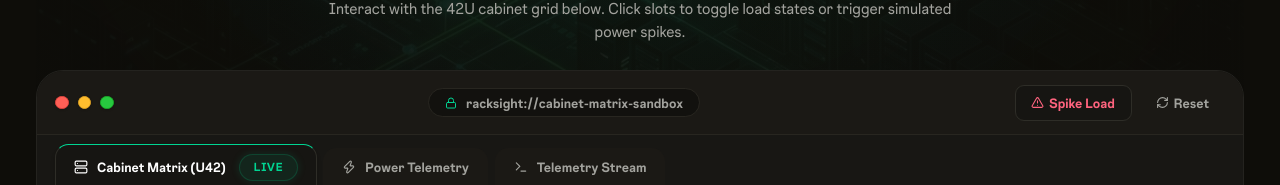
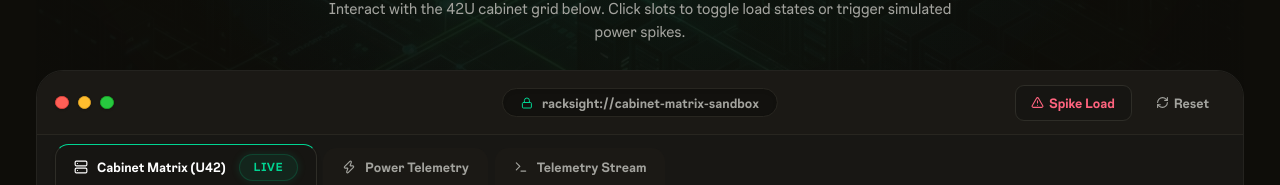
Before and after one commit to sumit-75/RackSight, a Next.js app: page / in a window 1280 px wide. Shown: the part 686-871 px from the top of the page. Built offline with nearby package versions, Linux system fonts and the light colour scheme; no server answers; a web font is replaced by a local one.

Commit message:
fix: center macOS address bar and add data-lenis-prevent for instant wheel scroll

```diff
--- a/components/InteractiveRackDemo.tsx
+++ b/components/InteractiveRackDemo.tsx
@@ -92,7 +92,7 @@ export default function InteractiveRackDemo() {
   return (
     <div className="rounded-3xl border border-[#24231f] bg-[#12110e] shadow-xl font-sans overflow-hidden">
       {/* macOS Window Top TitleBar */}
-      <div className="bg-[#1b1915] border-b border-[#282620] px-4 py-3 flex flex-col sm:flex-row items-center justify-between gap-3">
+      <div className="relative bg-[#1b1915] border-b border-[#282620] px-4 py-3 flex items-center justify-between gap-3">
         {/* macOS Traffic Lights (Top Left) */}
         <div className="flex items-center gap-2 shrink-0">
           <span className="w-3 h-3 rounded-full bg-[#ff5f56] border border-[#e0443e] block shadow-sm"></span>
@@ -100,8 +100,8 @@ export default function InteractiveRackDemo() {
           <span className="w-3 h-3 rounded-full bg-[#27c93f] border border-[#1aab29] block shadow-sm"></span>
         </div>
 
-        {/* macOS URL Address Bar (Center) */}
-        <div className="flex items-center gap-2 bg-[#12110e] border border-[#282620] px-3.5 py-1 rounded-full text-xs text-[#a3a39e] font-sans font-bold">
+        {/* macOS URL Address Bar (Centered) */}
+        <div className="hidden sm:flex absolute left-1/2 -translate-x-1/2 items-center gap-2 bg-[#12110e] border border-[#282620] px-4 py-1 rounded-full text-xs text-[#a3a39e] font-sans font-bold shadow-inner">
           <Lock size={12} className="text-emerald-400 shrink-0" />
           <span>racksight://cabinet-matrix-sandbox</span>
         </div>
@@ -188,7 +188,11 @@ export default function InteractiveRackDemo() {
                   </span>
                 </div>
 
-                <div className="space-y-2 max-h-[520px] overflow-y-auto pr-1.5">
+                <div
+                  data-lenis-prevent="true"
+                  className="space-y-2 max-h-[520px] overflow-y-auto overscroll-contain pr-1.5 focus:outline-none"
+                  tabIndex={0}
+                >
                   {slots.map((slot) => {
                     const isSelected = selectedSlot?.u === slot.u;
                     let statusBg = 'bg-emerald-500/10 border-emerald-500/20 text-emerald-300 hover:bg-emerald-500/20 hover:text-white';
```
